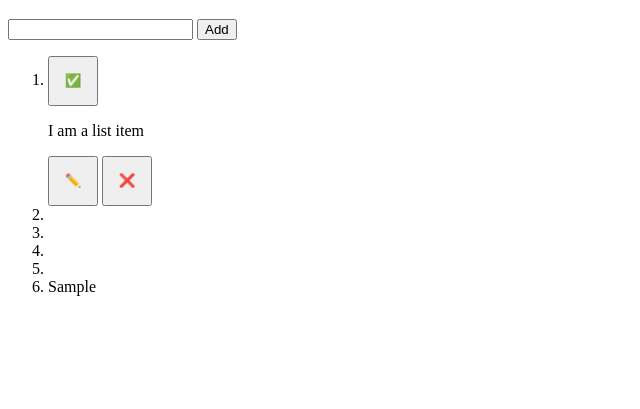
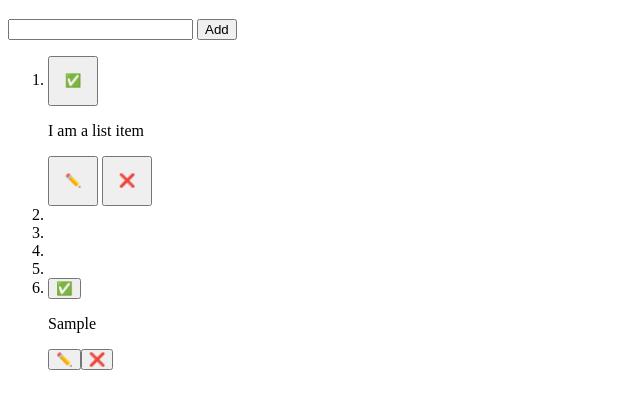
Before and after one commit to OrbicCode/Dew-It, a plain HTML site: page index.html in a window 1280 px wide. Both pictures are taken after typing "Sample" into the empty fields and a click on the button "Add". Shown: the part 61-470 px from the top of the page, without its empty margins (0-640 px from the left). Drawn offline with Linux system fonts and the light colour scheme.

Commit message:
handleNewButton added for all buttons

```diff
--- a/index.html
+++ b/index.html
@@ -22,7 +22,7 @@
                     </div>
                     <div class="list-items">
                         <ol id="list-container">
-                            <li>
+                            <li id="listItem1">
                                 <button id="tick" class="tick">✅</button>
                                 <p id="listItemText">I am a list item</p>
                                 <button class="edit">✏️</button>
--- a/index.js
+++ b/index.js
@@ -11,19 +11,51 @@ const list = document.getElementById('list-container')
 
 addButton.addEventListener('click', addListItem)
 
+// creating a new li item
+// need to create 3 buttons and a <p>
+
+function handleNewButton(buttonText, buttonClass) {
+    const button = document.createElement('button');
+    button.innerHTML = buttonText;
+    button.className = buttonClass;
+    return button
+}
+
+function handleNewListItem(text) {
+    const listItem = document.createElement('li');
+
+    const listText = document.createElement('p');
+
+    const tickButton = handleNewButton('✅')
+
+    listText.innerHTML = text;
+
+    const editButton = handleNewButton('✏️')
+
+    const deleteButton = handleNewButton('❌')
+
+    listItem.append(tickButton, listText, editButton, deleteButton);
+
+    list.appendChild(listItem);
+
+    // clears the textbox after input
+    textBox.value = "";
+}
+
 function addListItem(e) {
     e.preventDefault();
     const text = textBox.value.trim();
 
     // if the textbox isn't empty
-    if (text !== "") {
-        const listItem = document.createElement('li');
-        listItem.textContent = text;
-        list.appendChild(listItem)
+    if (text == "") {
+        return;
     }
-    // clears the textbox after input
-    textBox.value = ""
+
+    handleNewListItem(text)
 }
+
+
+
 
 // do a basic text-decoration change when the tick button is pressed
     // grab the tick button
```
Also changed, not shown: Journey.md (+11 -5 lines), plan.md (+2 -1 lines).
